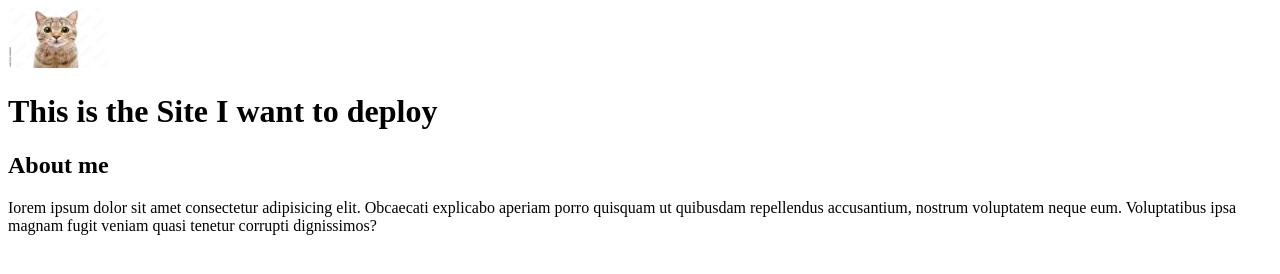
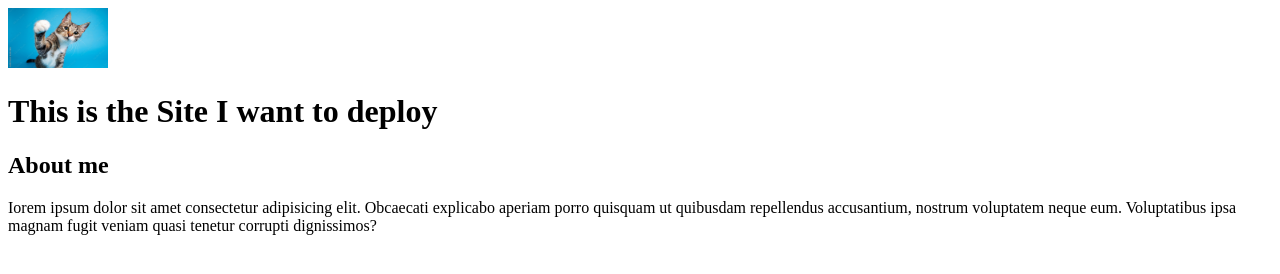
Before and after one commit to The-Daishogun/QLevelUP, a plain HTML site: page index.html in a window 1280 px wide. Drawn offline with Linux system fonts and the light colour scheme.

Commit message:
Add Image B

```diff
--- a/index.html
+++ b/index.html
@@ -6,7 +6,7 @@
   <title>QueraLevelUp</title>
 </head>
 <body>
-  <img src="./static/images/1000_F_97589769_t45CqXyzjz0KXwoBZT9PRaWGHRk5hQqQ.jpg" width="100px" height="60px" alt="">
+  <img src="./static/images/1000_F_266724172_Iy8gdKgMa7XmrhYYxLCxyhx6J7070Pr8.jpg" width="100px" height="60px" alt="">
   <h1>This is the Site I want to deploy</h1>
   <h2>About me</h2>
   <p>Iorem ipsum dolor sit amet consectetur adipisicing elit.
```
Also changed, not shown: static/images/1000_F_266724172_Iy8gdKgMa7XmrhYYxLCxyhx6J7070Pr8.jpg (added), static/images/1000_F_97589769_t45CqXyzjz0KXwoBZT9PRaWGHRk5hQqQ.jpg (deleted).
